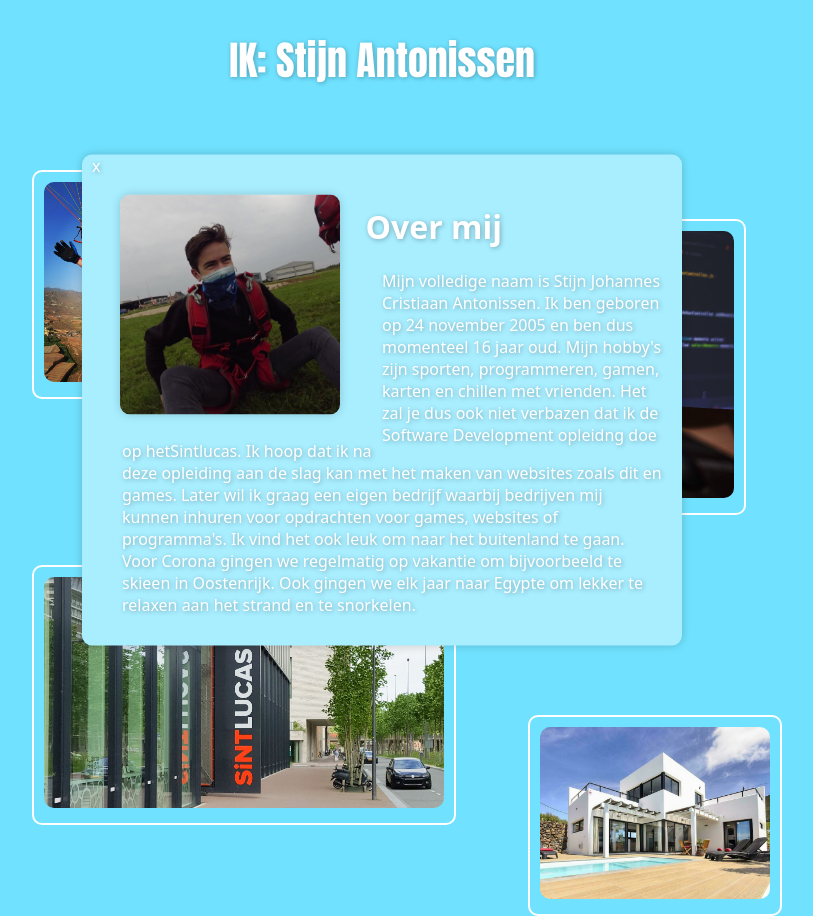
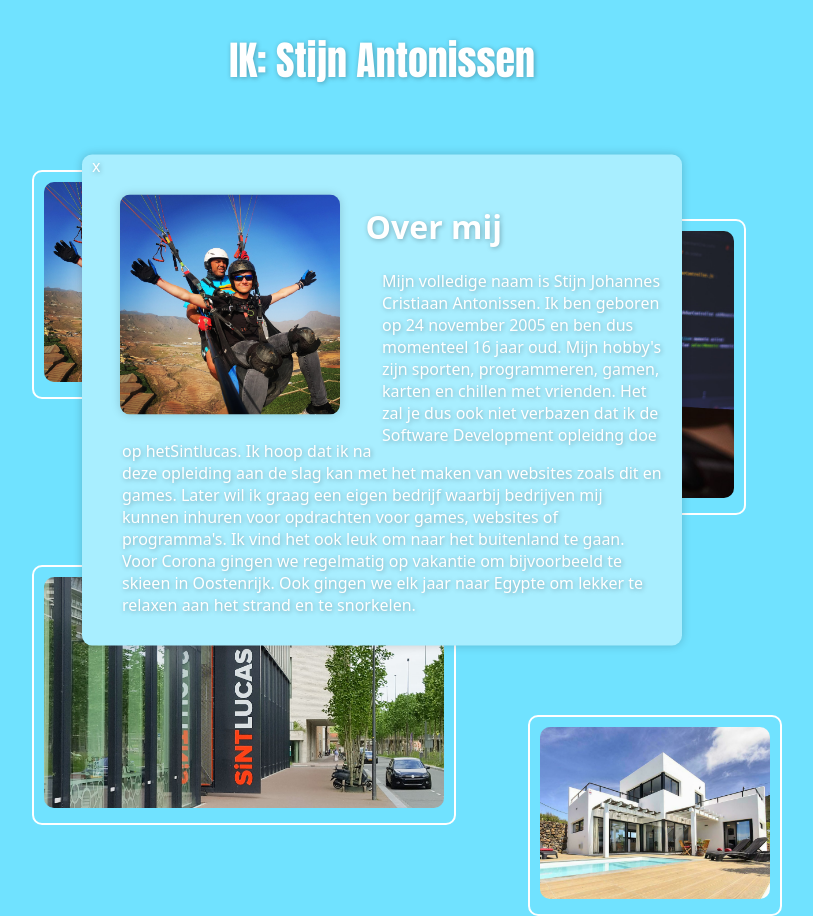
Before and after one commit to stijn-anton/personality, a plain HTML site: page index.html in a window 1280 px wide. Both pictures are taken after a click on the element 402 px from the left and 284 px from the top of the page. Shown: the whole page, without its empty margins (258-1071 px from the left). Drawn offline with Linux system fonts and the light colour scheme.

Commit message:
Add files via upload

```diff
--- a/index.html
+++ b/index.html
@@ -28,7 +28,7 @@
     </div>
     <div class="modal" id="mySelfModal">
         <a onClick="document.getElementById('mySelfModal').style.display='none';" class="close">x</a>
-        <img id="pf2" src="./IMG/profielfoto2.jpg" alt="Foto van mij">
+        <img id="pf2" src="./IMG/profielfoto.jpg" alt="Foto van mij">
         <h1>Over mij</h1>
         <p id="mySelfModalP1">Mijn volledige naam is Stijn Johannes Cristiaan Antonissen. Ik ben geboren op 24 november 2005 en ben dus momenteel 16 jaar oud. Mijn hobby's zijn sporten, programmeren, gamen, karten en chillen met vrienden. Het zal je dus ook niet  verbazen dat ik de Software Development opleidng doe</p>
         <p id="mySelfModalP2">op hetSintlucas. Ik hoop dat ik na deze opleiding aan de slag kan met het maken van websites zoals dit en games. Later wil ik graag een eigen bedrijf waarbij bedrijven mij kunnen inhuren voor opdrachten voor games, websites of programma's. Ik vind het ook leuk om naar het buitenland te gaan. Voor Corona gingen we regelmatig op vakantie om bijvoorbeeld te skieen in Oostenrijk. Ook gingen we elk jaar naar Egypte om lekker te relaxen aan het strand en te snorkelen.</p>
```
